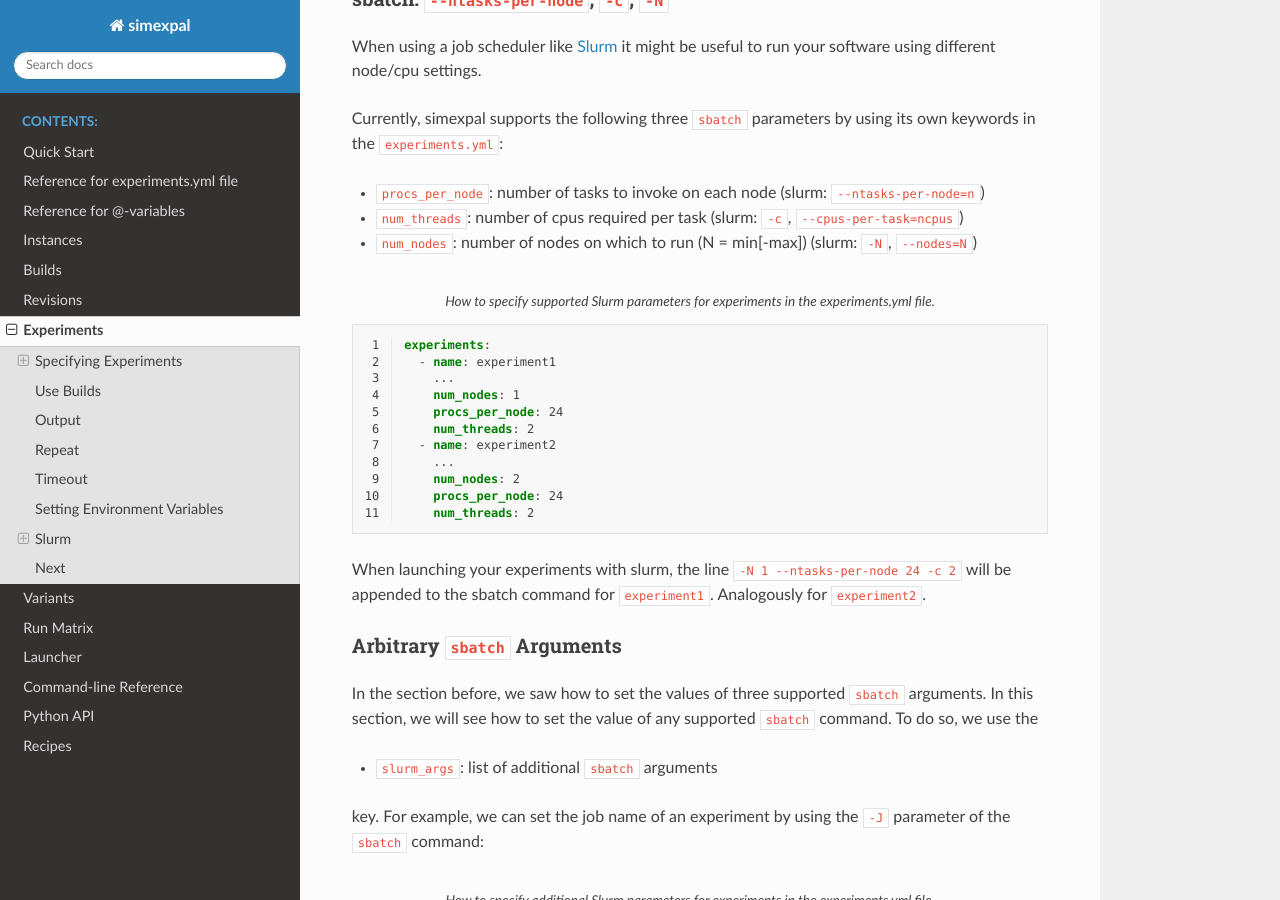
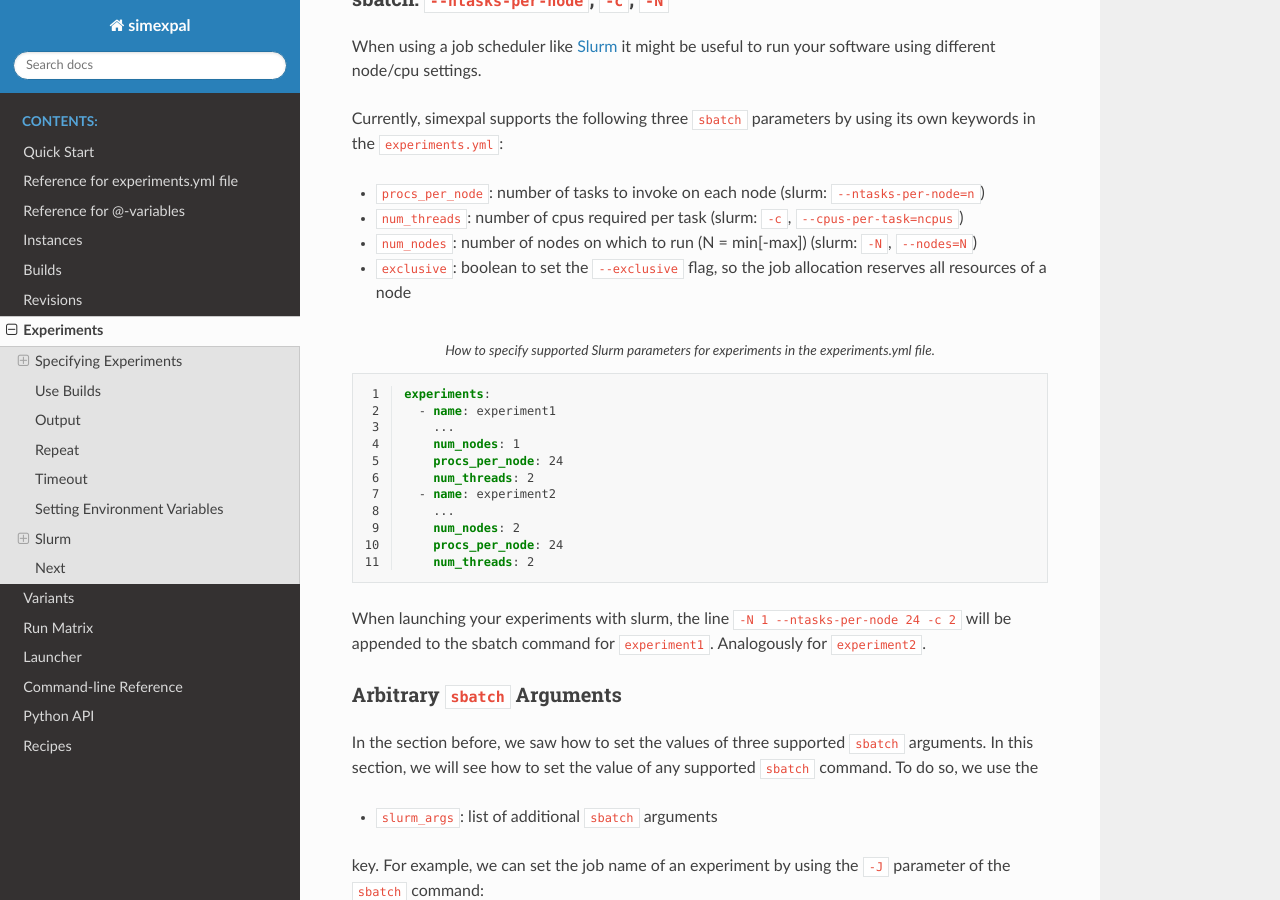
Before and after one commit to hu-macsy/simexpal, a Sphinx documentation site: the page built from docs/experiments.rst, in a window 1280 px wide and 900 px high, scrolled down 6463 px. Built offline with Sphinx 7.4.7 and the Read the Docs theme 2.0.0, drawn with Linux system fonts in a browser that asks for light colours.

Commit message:
Add exclusive flag to docs

```diff
--- a/docs/experiments.rst
+++ b/docs/experiments.rst
@@ -327,8 +327,9 @@ Currently, simexpal supports the following three ``sbatch`` parameters by using
 the ``experiments.yml``:
 
 - ``procs_per_node``: number of tasks to invoke on each node (slurm: ``--ntasks-per-node=n``)
-- ``num_threads``: number of cpus required per task (slurm: ``-c``, ``--cpus-per-task=ncpus``)
-- ``num_nodes``: number of nodes on which to run (N = min[-max]) (slurm: ``-N``, ``--nodes=N``)
+- ``num_threads``:    number of cpus required per task (slurm: ``-c``, ``--cpus-per-task=ncpus``)
+- ``num_nodes``:      number of nodes on which to run (N = min[-max]) (slurm: ``-N``, ``--nodes=N``)
+- ``exclusive``:      boolean to set the ``--exclusive`` flag, so the job allocation reserves all resources of a node
 
 .. code-block:: YAML
    :linenos:
```
